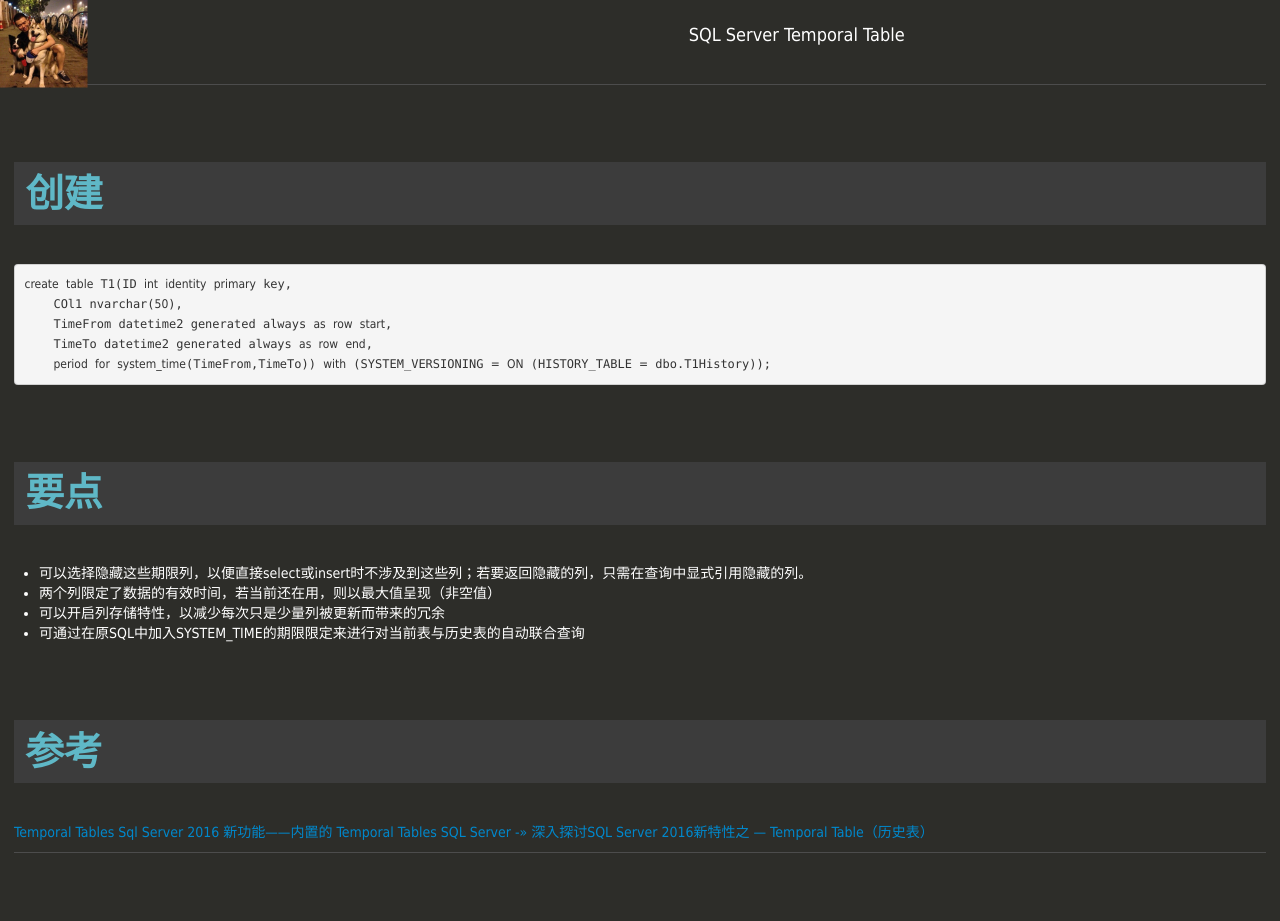
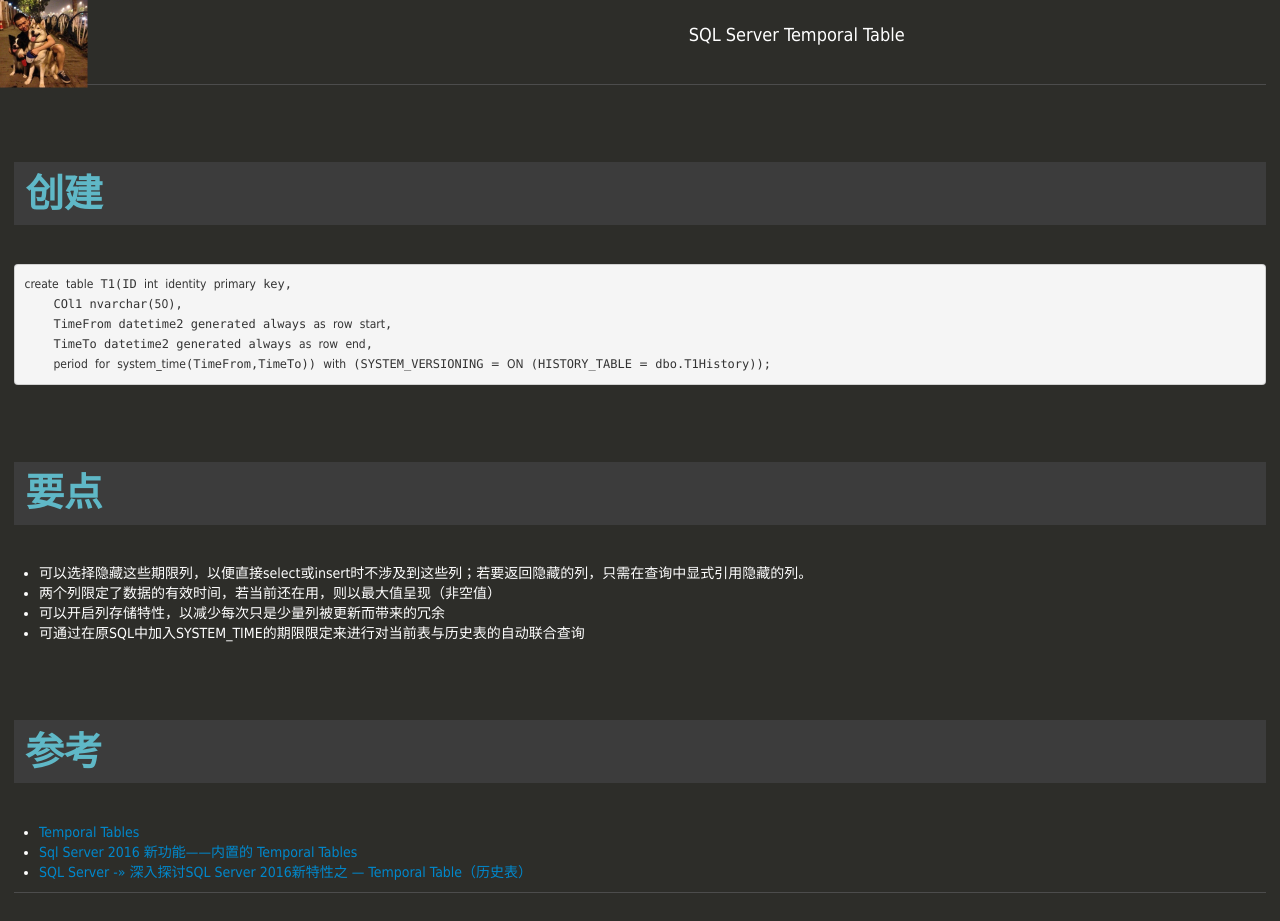
Before and after one commit to will-beta/will-beta.github.io, a Jekyll site: the page built from _posts/2017-2-22-mssql-Temporal-Table.md, in a window 1280 px wide. Built offline with Jekyll 4.4.1, drawn with Linux system fonts in a browser that asks for light colours; nearby versions of some CDN libraries; comment, search, counter and statistics services are not loaded; a style sheet for code colours, icons or effects is not loaded; before the commit the page ends 900 px from its top, so only the background shows below that.

```diff
--- a/_posts/2017-2-22-mssql-Temporal-Table.md
+++ b/_posts/2017-2-22-mssql-Temporal-Table.md
@@ -34,6 +34,6 @@ create table T1(ID int identity primary key,
 参考
 ===================
 
-[Temporal Tables](https://msdn.microsoft.com/en-us/library/dn935015.aspx)
-[Sql Server 2016 新功能——内置的 Temporal Tables](http://www.cnblogs.com/Gin-23333/p/5936120.html)
-[SQL Server ->> 深入探讨SQL Server 2016新特性之 --- Temporal Table（历史表）](http://www.cnblogs.com/jenrrychen/p/5196948.html)
+* [Temporal Tables](https://msdn.microsoft.com/en-us/library/dn935015.aspx)
+* [Sql Server 2016 新功能——内置的 Temporal Tables](http://www.cnblogs.com/Gin-23333/p/5936120.html)
+* [SQL Server ->> 深入探讨SQL Server 2016新特性之 --- Temporal Table（历史表）](http://www.cnblogs.com/jenrrychen/p/5196948.html)
```
